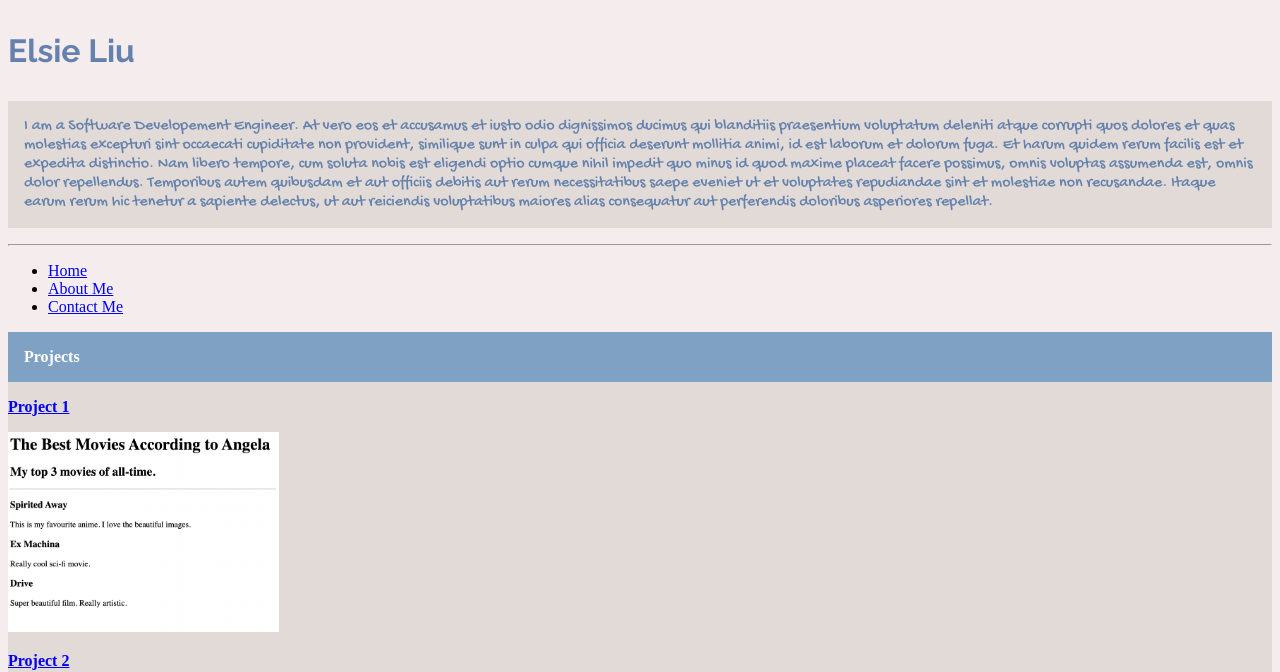
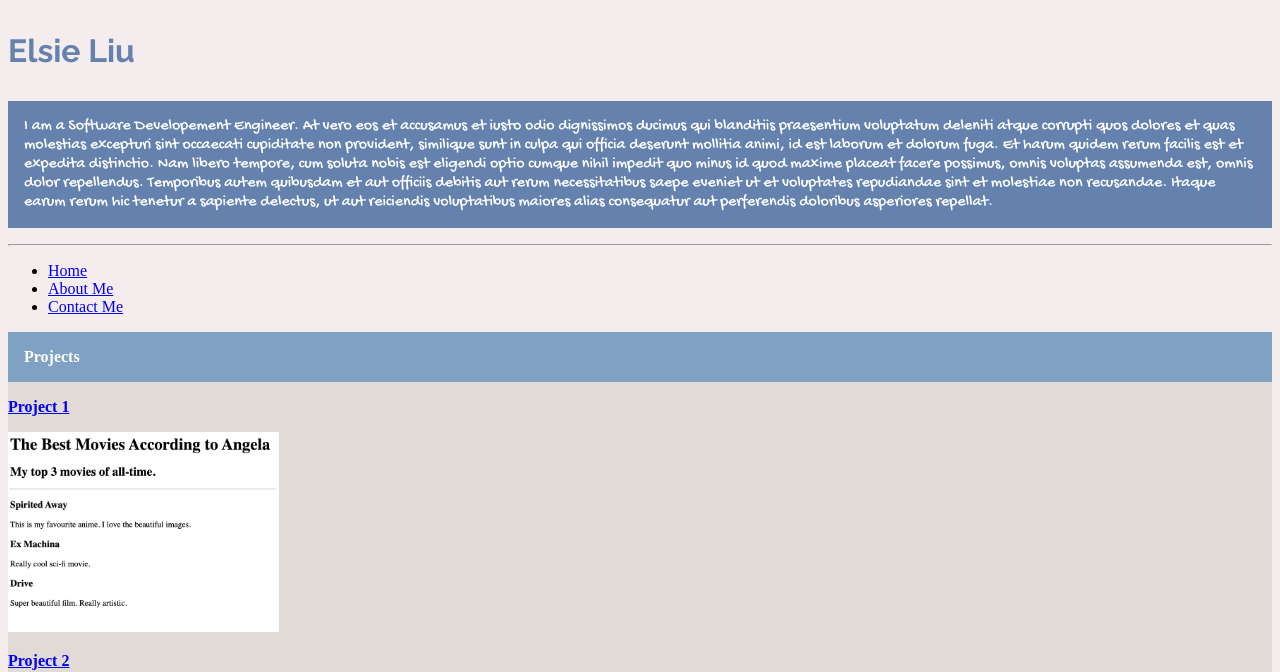
Before and after one commit to elsieliuliu/Elsie-Portfolio-Project, a plain HTML site: page index.html in a window 1280 px wide. Shown: the top 672 px of the page. Drawn offline with Linux system fonts and the light colour scheme; a web font is replaced by a local one.

Commit message:
Update style.css

```diff
--- a/style.css
+++ b/style.css
@@ -32,8 +32,8 @@ body {
     margin-top: 1em;
     margin-bottom: 1em;
     padding: 1em;
-    background-color: #E2DAD6;
-    color: #6482AD;
+    background-color: #6482AD;
+    color: white;
     font-family: "Gochi Hand", cursive;
     font-weight: lighter;
 
```
